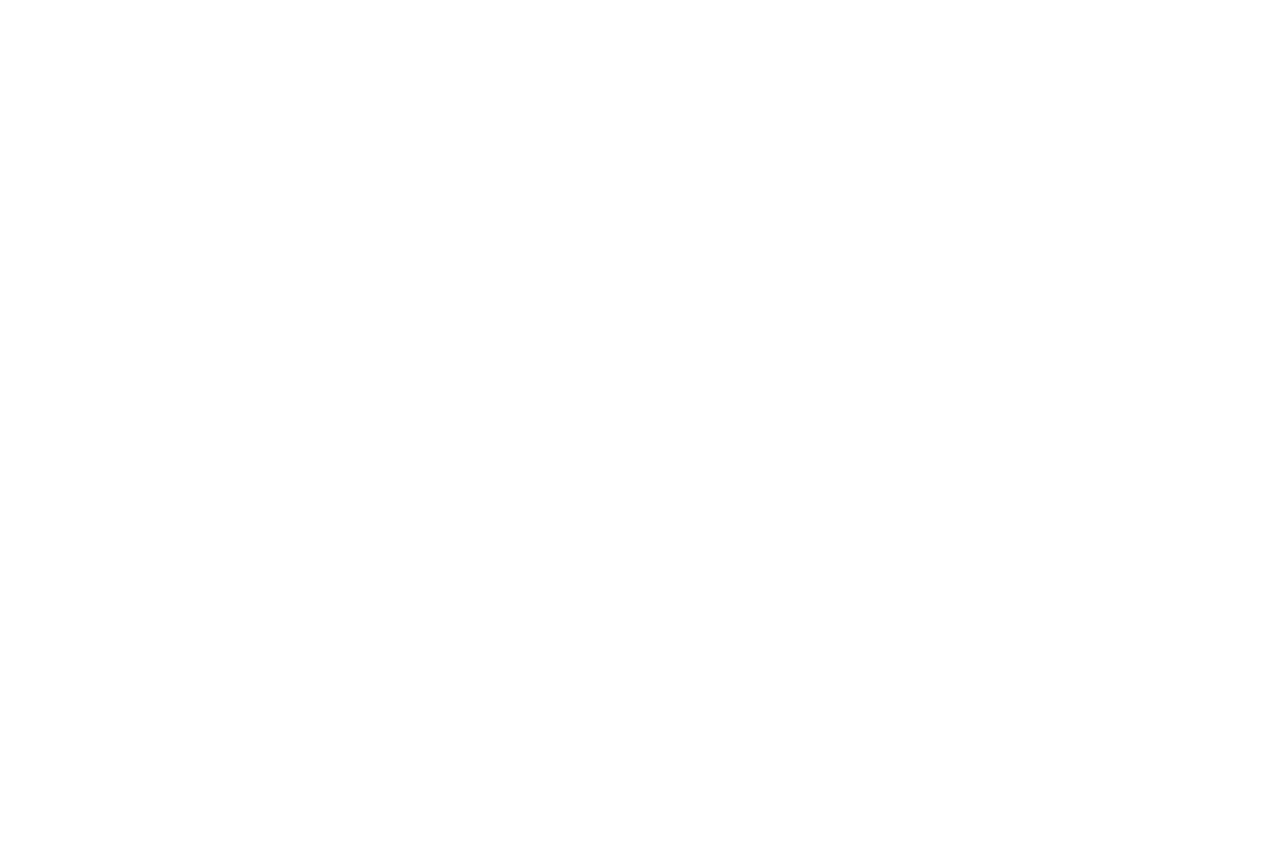
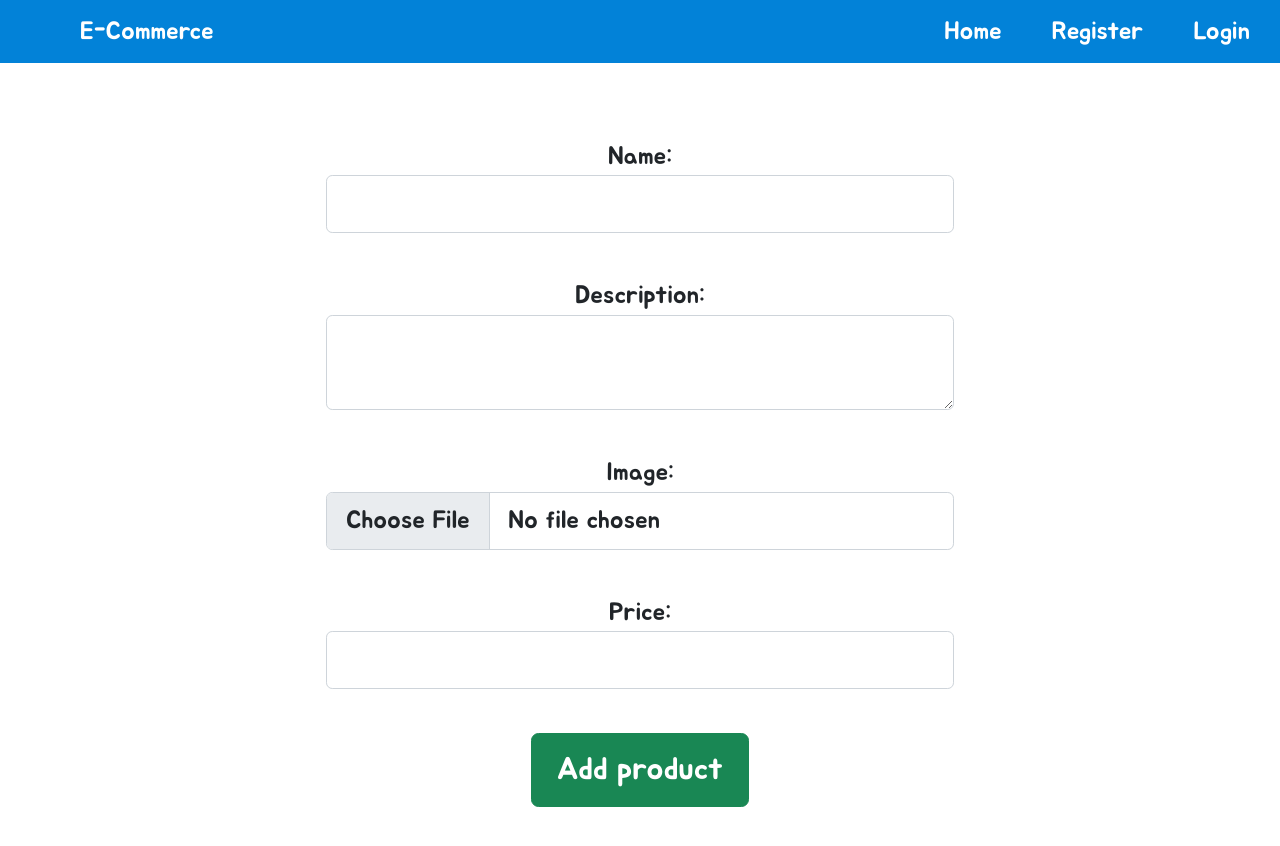
Before and after one commit to StevanD11/ReactEcommerce, a React (Create React App) app: page /admin/addproduct in a window 1280 px wide. Shown: the top 846 px of the page. Before the commit the page ends 800 px from the top, so only its background shows below. Built offline with nearby package versions, Linux system fonts and the light colour scheme.

Commit message:
AddProduct

```diff
--- a/src/App.js
+++ b/src/App.js
@@ -6,6 +6,7 @@
 import Login from './layouts/Login';
 import Register from './layouts/Register';
 import AdminPrivateRoute from './components/AdminPrivateRoute';
+import AddProduct from './components/AddProduct';
 
 axios.defaults.baseURL = "http://localhost:8000";
 axios.defaults.headers.post['Content-Type'] = 'application/json';
@@ -27,8 +28,6 @@
 
           <Route exact path="/" component={HomeLayout} />
 
-
-
           <Route path="/login">
             {localStorage.getItem('auth_token') ? <Redirect to='/' /> : <Login />}
           </Route>
@@ -39,6 +38,8 @@
 
           <AdminPrivateRoute path="/admin/dashboard" />
 
+          <Route path="/admin/addproduct" component={AddProduct} />
+
         </Switch>
       </Router>
     </div>
--- /dev/null
+++ b/src/components/AddProduct.js
@@ -0,0 +1,99 @@
+import Navbar from "./Navbar";
+import { useState } from 'react';
+import axios from "axios";
+
+function AddProduct() {
+
+    const [product, setProduct] = useState({
+        name: '',
+        description: '',
+        price: ''
+    });
+
+    const [image, setImage] = useState([]);
+    const [errors, setErrors] = useState([]);
+
+    const handleInput = (e) => {
+        e.persist();
+        setProduct({ ...product, [e.target.name]: e.target.value })
+    }
+    const handleImage = (e) => {
+        setImage({ image: e.target.files[0] });
+    }
+
+    const handleSubmit = (e) => {
+        e.preventDefault();
+
+        const formData = new FormData();
+        formData.append('image', image.image);
+        formData.append('name', product.name);
+        formData.append('description', product.description);
+        formData.append('price', product.price);
+
+        axios.post(`/api/add-product`, formData).then(res => {
+            if (res.data.status === 200) {
+                alert(res.data.message);
+                setErrors([]);
+                setProduct({
+                    ...product,
+                    name: '',
+                    description: '',
+                    price: ''
+                });
+            }
+            else {
+                setErrors(res.data.validation_errors);
+            }
+        })
+
+    }
+
+    return (
+
+        <div className="add-product">
+
+            <Navbar />
+            <div className="container py-5">
+                <div className="row justify-content-center">
+                    <div className="col-md-7 text-center">
+                        <form onSubmit={handleSubmit} encType="multipart/form-data">
+                            <div className="form-group mb-1">
+                                <label>Name: </label>
+                                <input type="text" name="name" onChange={handleInput} value={product.name} className="form-control" />
+                                <label className="text-danger">{errors.name}</label>
+                            </div>
+                            <div className="form-group mb-1">
+                                <label>Description: </label>
+                                <textarea name="description" onChange={handleInput} value={product.description} className="form-control" />
+                                <label className="text-danger">{errors.description}</label>
+                            </div>
+
+                            <div className="form-group mb-1">
+                                <label>Image: </label>
+                                <input type="file" name="image" onChange={handleImage} className="form-control" />
+                                <label className="text-danger">{errors.image}</label>
+                            </div>
+
+                            <div className="form-group mb-1">
+                                <label>Price: </label>
+                                <input type="number" name="price" onChange={handleInput} value={product.price} className="form-control" />
+                                <label className="text-danger">{errors.price}</label>
+                            </div>
+
+                            <div className="form-group mb-1">
+                                <button type="submit" className="btn btn-success btn-lg">Add product</button>
+                            </div>
+                        </form>
+                    </div>
+                </div>
+            </div>
+        </div>
+
+
+
+    );
+
+
+}
+
+export default AddProduct;
--- a/src/layouts/AdminLayout.js
+++ b/src/layouts/AdminLayout.js
@@ -1,4 +1,7 @@
 import Navbar from "../components/Navbar";
+import {
+    Link
+} from "react-router-dom";
 
 const AdminLayout = () => {
     return (
@@ -6,6 +9,7 @@
         <div className="admin-layout">
             <Navbar />
             <h1> Admin page </h1>
+            <Link to="/admin/addproduct"><button type="button" className="btn btn-primary btn-lg">Add new product</button></Link>
         </div>
 
     );
```
